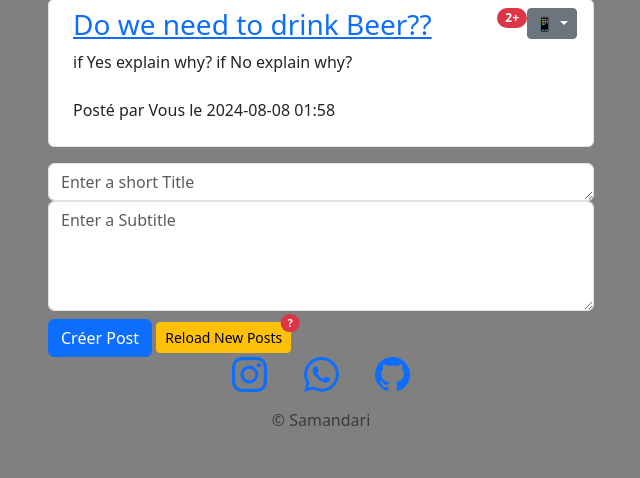
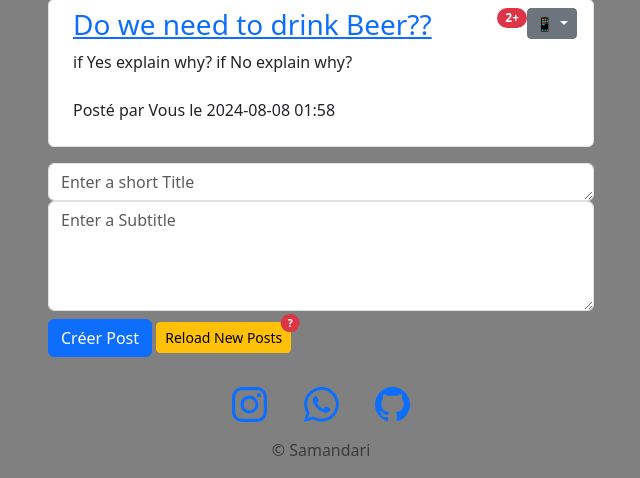
Before and after one commit to Sama-ndari/Incognito_chat, a Flask app: page /posts in a window 1280 px wide. Shown: the part 379-857 px from the top of the page, without its empty margins (319-959 px from the left). Before the commit the page ends 805 px from the top, so only its background shows below. Run offline with Flask 3, Linux system fonts and the light colour scheme; a user stored in the database is signed in; some libraries are stand-ins or nearby versions.

Commit message:
all function

```diff
--- a/templates/footer.html
+++ b/templates/footer.html
@@ -1,5 +1,5 @@
     <!-- Footer -->
-    <footer class="mt-auto">
+    <footer class="mt-auto" style="padding-top:30px;">
       <div class="container">
         <div class="row">
           <div class="col-lg-8 col-md-10 mx-auto">
```
Also changed, not shown: instance/chat.db.
